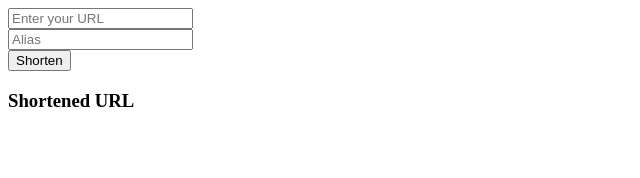
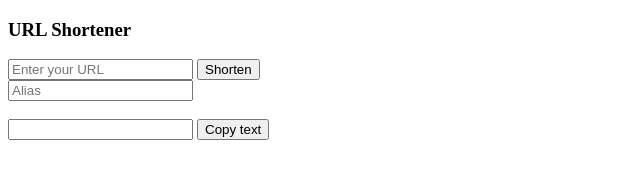
Before and after one commit to GulshanAnand/linkShortenerAPI, a plain HTML site: page static/index.html in a window 1280 px wide. Shown: the whole page, without its empty margins (0-640 px from the left). Drawn offline with Linux system fonts and the light colour scheme.

Commit message:
index.html created

```diff
--- a/static/index.html
+++ b/static/index.html
@@ -1,25 +1,24 @@
 <!DOCTYPE html>
 <html>
 <head>
+    <title>URL Shortener</title>
 </head>
-
 <body>
+    <h3>URL Shortener</h3>
     <form id="form" method="post">
-        <input type="text" , id="url" placeholder="Enter your URL" required/></br>
-        <input type="text" , id="alias" placeholder="Alias" /></br>
-        <input type="submit" value="Shorten"/>
+        <input type="text" , id="url" placeholder="Enter your URL" required />
+        <input type="submit" value="Shorten" /><br>
+        <input type="text" , id="alias" placeholder="Alias" /></br><br>
     </form>
     <div>
-        <h3>Shortened URL</h3>
-        <h4 id="shortURL"></h4>
+        <input type="text" , id="shortURL" readonly/>
+        <button onclick="myFunction()">Copy text</button>
     </div>
 </body>
 <script>
     var form = document.getElementById('form')
-
     form.addEventListener('submit', function (e) {
         e.preventDefault()
-
         var url = document.getElementById('url').value
         var alias = document.getElementById('alias').value
 
@@ -28,7 +27,6 @@
             body: JSON.stringify({
                 url: url,
                 alias: alias,
-
             }),
             headers: {
                 'Content-type': 'application/json; charset=UTF-8',
@@ -40,12 +38,19 @@
             .then(function (data) {
                 console.log(data)
                 shortURL = document.getElementById("shortURL")
-                if(data.status != 2){
-                    shortURL.innerHTML = "Something wrong with data"
+                if (data.status != 2) {
+                    shortURL.value = "Something wrong with data"
                 }
-                else shortURL.innerHTML = data.shortLink
+                else shortURL.value = data.shortLink
             }).catch(error => console.error('Error:', error));
     });
+
+    function myFunction() {
+        var copyText = document.getElementById("shortURL");
+        copyText.select();
+        copyText.setSelectionRange(0, 99999);
+        navigator.clipboard.writeText(copyText.value);
+    }
+
 </script>
-
 </html>
```
